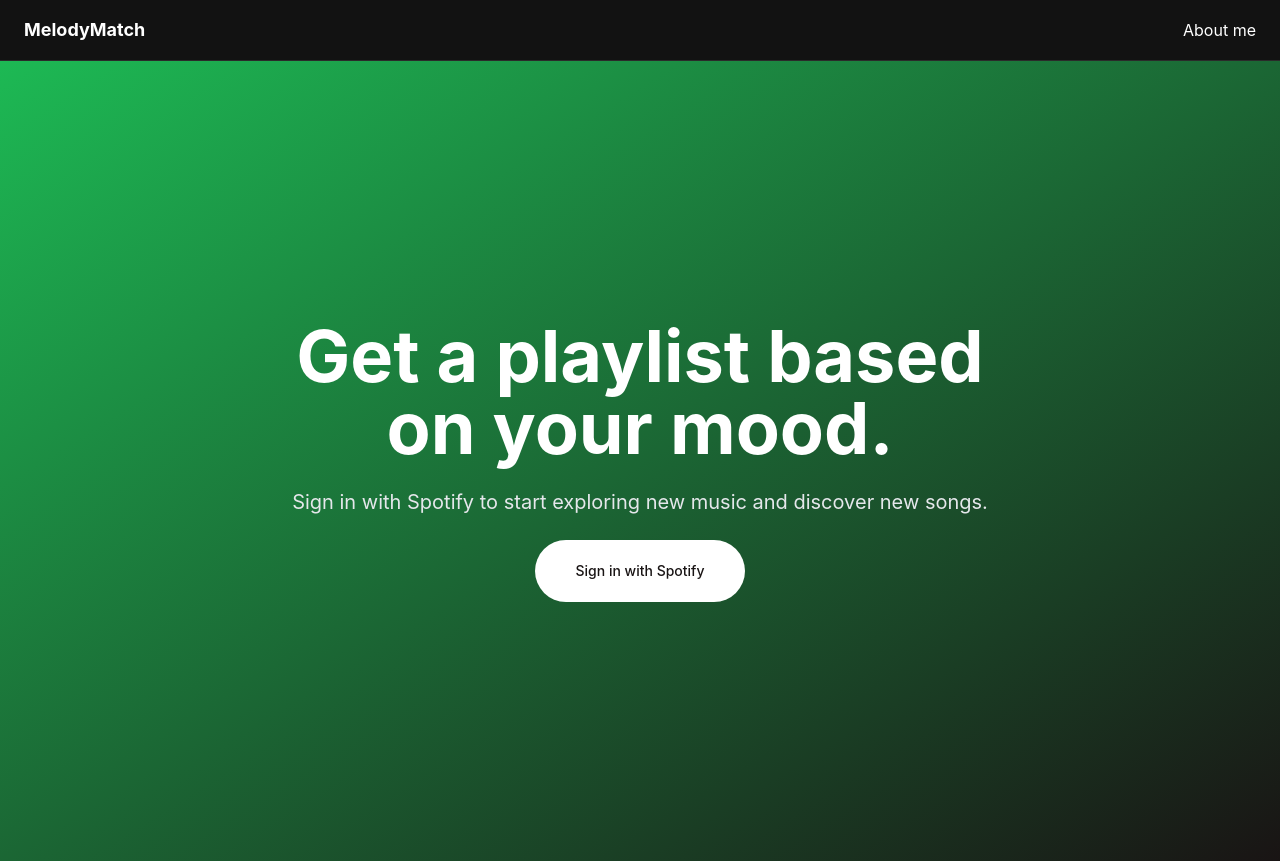
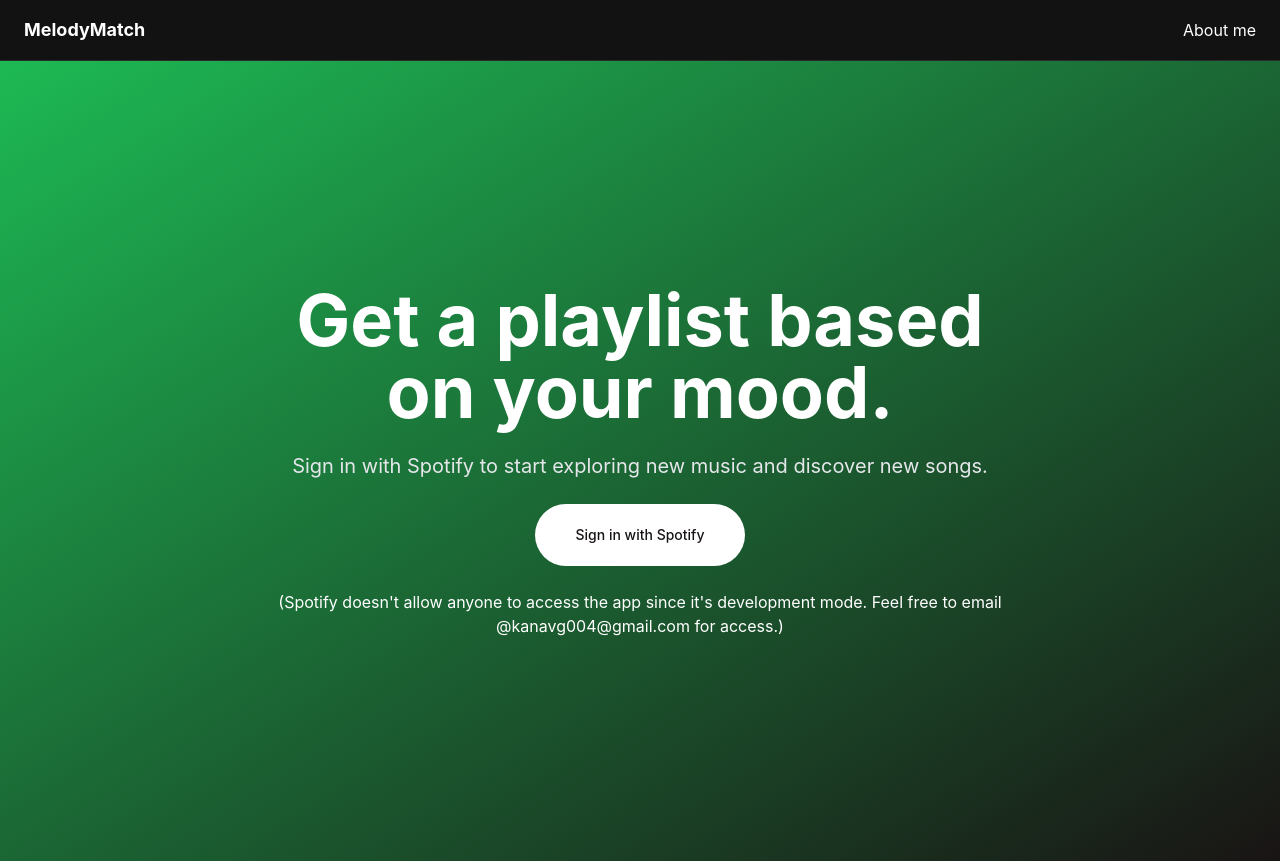
Before and after one commit to kanav89/MelodyMatch, a React (Create React App) app in the folder SpotifyAPI/ui/spotifyapi/: page / in a window 1280 px wide. Built offline with nearby package versions, Linux system fonts and the light colour scheme.

Commit message:
added footer

```diff
--- a/SpotifyAPI/ui/spotifyapi/src/Components/First.js
+++ b/SpotifyAPI/ui/spotifyapi/src/Components/First.js
@@ -37,6 +37,11 @@
           >
             Sign in with Spotify
           </Button>
+          <footer>
+            (Spotify doesn't allow anyone to access the app since it's
+            development mode. Feel free to email @kanavg004@gmail.com for
+            access.)
+          </footer>
         </div>
       </main>
     </div>
```
